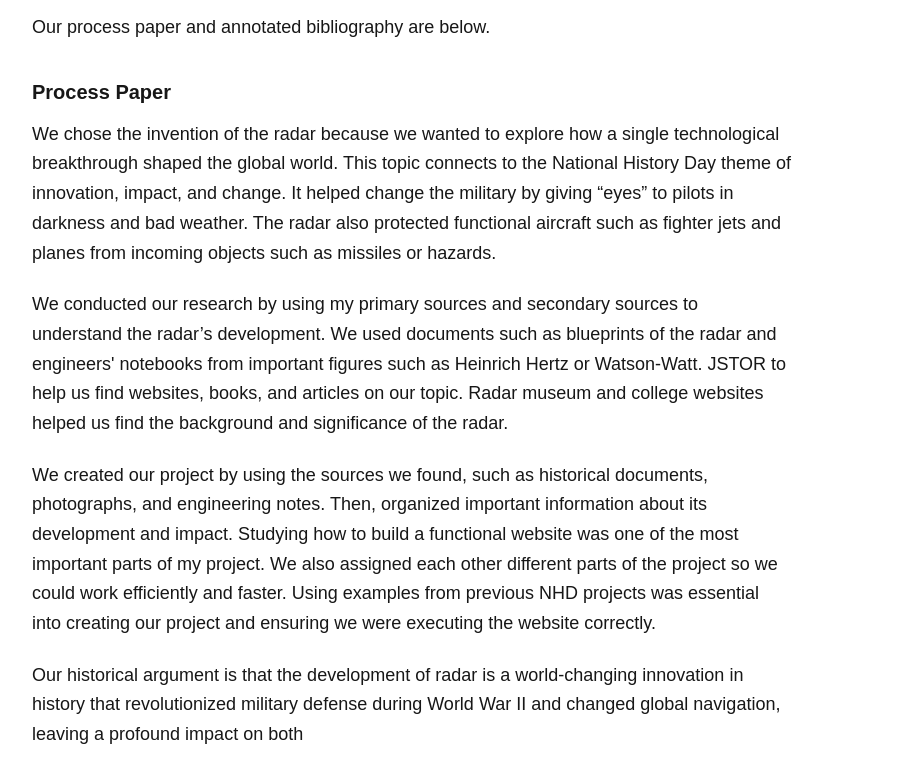
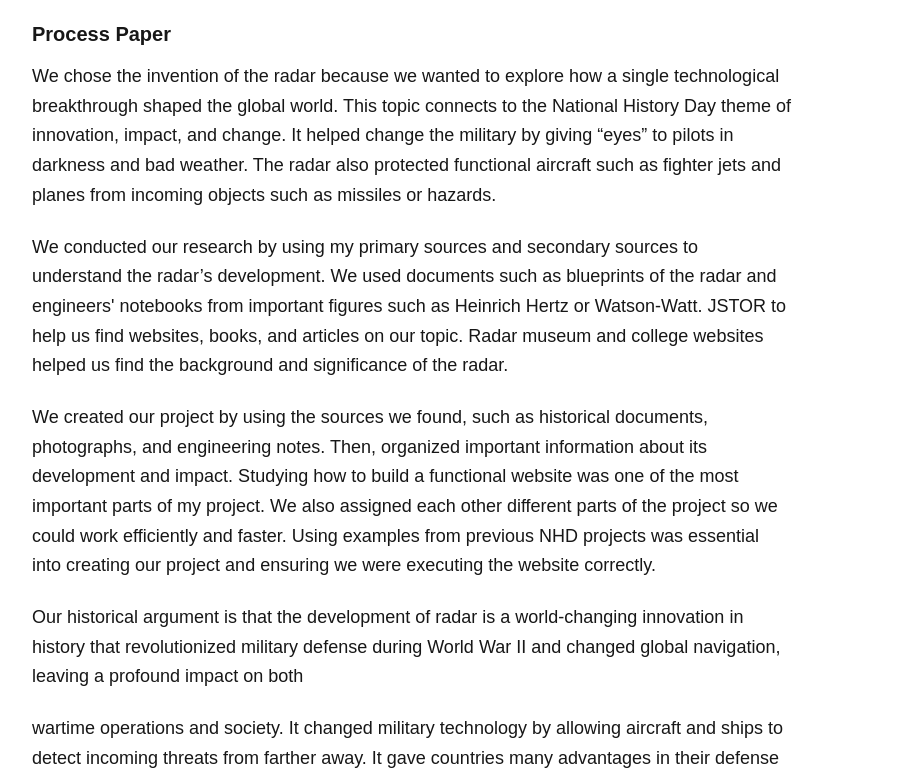
Before and after one commit to greysparks00/nhd-radar, a plain HTML site: page research.html in a window 1280 px wide. Shown: the part 170-939 px from the top of the page, without its empty margins (68-982 px from the left). Drawn offline with Linux system fonts and the light colour scheme.

Commit message:
Remove Written Work introduction sentence

```diff
--- a/research.html
+++ b/research.html
@@ -13,7 +13,6 @@
   <div class="wrap">
     <main id="main">
       <h1>Written Work</h1>
-      <p>Our process paper and annotated bibliography are below.</p>
 <section aria-labelledby="process-paper">
 <h2 id="process-paper">Process Paper</h2>
 <p>We chose the invention of the radar because we wanted to explore how a single technological breakthrough shaped the global world. This topic connects to the National History Day theme of innovation, impact, and change. It helped change the military by giving “eyes” to pilots in darkness and bad weather. The radar also protected functional aircraft such as fighter jets and planes from incoming objects such as missiles or hazards.</p>
```
